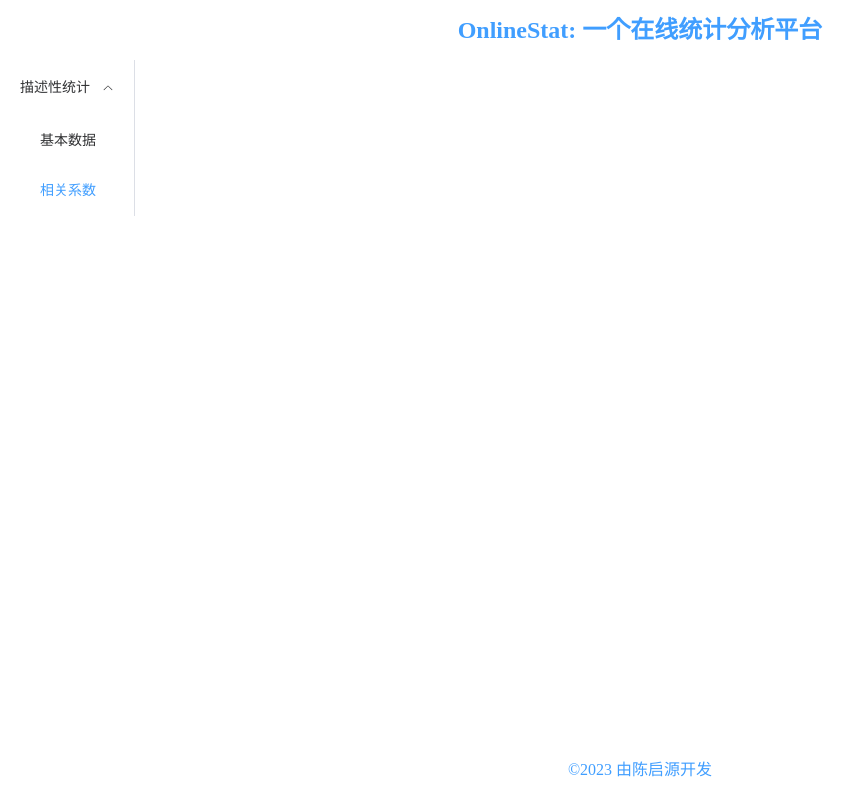
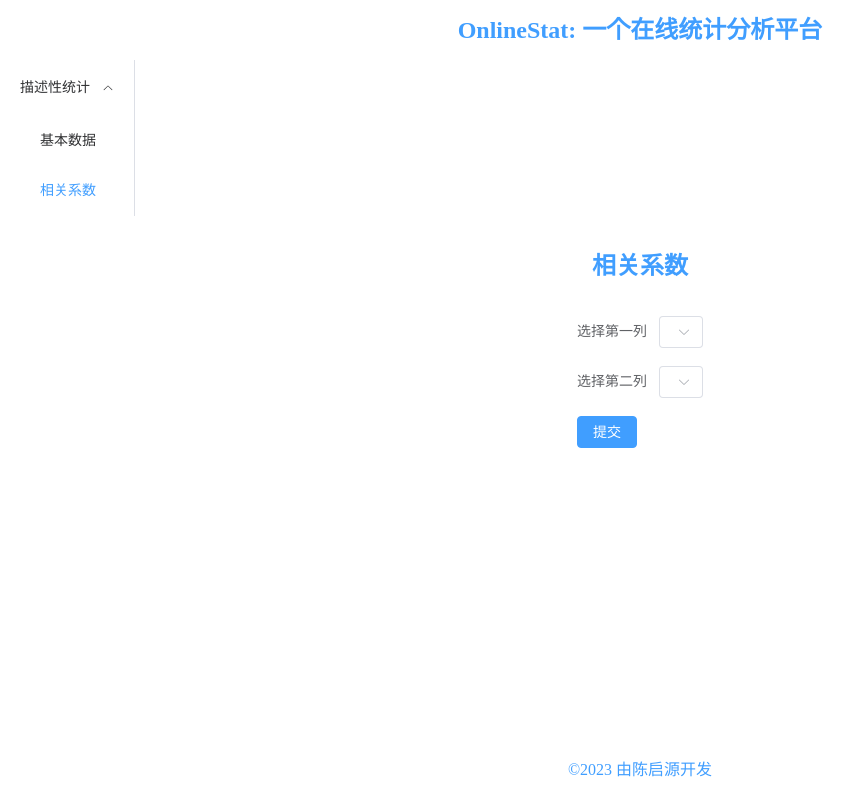
Before and after one commit to qychen2001/OnlineStat, a Vue app in the folder client/: page /analysis in a window 1280 px wide. Both pictures are taken after a click on the item "相关系数". Shown: the whole page, without its empty margins (0-865 px from the left). Built offline with nearby package versions, Linux system fonts and the light colour scheme.

Commit message:
finish corr analysis and reformat all the code

```diff
--- a/client/src/components/analysis/BasicStats.vue
+++ b/client/src/components/analysis/BasicStats.vue
@@ -1,6 +1,7 @@
 <template>
   <el-container>
-    <el-header>
+    <el-header :style="{fontsize: '12px'}">基本统计数据</el-header>
+    <el-main>
       <el-form @submit.prevent="submitData">
         <el-form-item label="选择列">
           <el-select v-model="selectedColumn" placeholder="请选择">
@@ -17,9 +18,6 @@
           <el-button type="primary" @click="submitData">提交</el-button>
         </el-form-item>
       </el-form>
-    </el-header>
-
-    <el-main>
       <!-- 条件渲染，当statistics有数据时显示 -->
       <div v-if="statistics">
         <p>平均值: {{ statistics.mean }}</p>
@@ -39,16 +37,8 @@ import axios from 'axios';
 import {ElMessage} from 'element-plus';
 
 const store = useStore();
-
-// 选择列的数据模型
 const selectedColumn = ref(null);
-
-// 存储从后端获取的统计数据
 const statistics = ref(null);
-
-// 自动获取列名
-
-
 const data = computed(() => store.state.tableData);
 const columnOptions = computed(() => {
   if (data.value.length > 0) {
@@ -56,14 +46,6 @@ const columnOptions = computed(() => {
   }
   return [];
 });
-// const columnOptions = computed(() => {
-//   // 确保数据存在且不为空
-//   if (store.state.rawData && store.state.rawData.length > 0) {
-//     // 使用Object.keys从数据的第一项获取所有键作为列名
-//     return Object.keys(store.state.rawData[0]);
-//   }
-//   return [];
-// });
 
 const submitData = async () => {
   if (!selectedColumn.value) {
@@ -74,7 +56,7 @@ const submitData = async () => {
   try {
     const payload = {
       column: selectedColumn.value,
-      data: store.state.tableData // 确保这是Vuex中的正确路径
+      data: store.state.tableData
     };
 
     const response = await axios.post('http://localhost:5000/api/stats', payload);
@@ -87,5 +69,4 @@ const submitData = async () => {
 </script>
 
 <style scoped>
-/* 你的CSS样式 */
 </style>
--- a/client/src/components/analysis/CorrelationStats.vue
+++ b/client/src/components/analysis/CorrelationStats.vue
@@ -1,62 +1,79 @@
 <template>
-  <div>
-    <!-- 下拉选择数据列 1 -->
-    <el-select v-model="selectedColumn1" placeholder="请选择第一列" class="select-style">
+  <el-container>
+    <el-header :style="{fontsize: '12px'}">相关系数</el-header>
+    <el-main>
+      <el-form @submit.prevent="submitData">
+        <el-form-item label="选择第一列">
+          <el-select v-model="selectedColumn1" placeholder="请选择">
+            <!-- 循环遍历所有可能的列名 -->
             <el-option
-          v-for="column in columns"
+                v-for="column in columnOptions"
                 :key="column"
                 :label="column"
                 :value="column">
             </el-option>
           </el-select>
-
-    <!-- 下拉选择数据列 2 -->
-    <el-select v-model="selectedColumn2" placeholder="请选择第二列" class="select-style">
+        </el-form-item>
+        <el-form-item label="选择第二列">
+          <el-select v-model="selectedColumn2" placeholder="请选择">
             <el-option
-          v-for="column in columns"
+                v-for="column in columnOptions"
                 :key="column"
                 :label="column"
                 :value="column">
             </el-option>
           </el-select>
-
-    <!-- 按钮触发计算相关系数 -->
-    <el-button @click="calculateCorrelation" type="primary" class="button-style">计算相关系数</el-button>
-
-    <!-- 展示计算结果 -->
-    <div v-if="correlation !== null" class="result-container">
-      <p><strong>相关系数:</strong> {{ correlation }}</p>
+        </el-form-item>
+        <el-form-item>
+          <el-button type="primary" @click="submitData">提交</el-button>
+        </el-form-item>
+      </el-form>
+      <!-- 条件渲染，当statistics有数据时显示 -->
+      <div v-if="statistics">
+        <p>相关系数: {{ statistics.correlation }}</p>
       </div>
-  </div>
+    </el-main>
+  </el-container>
 </template>
 
-<script>
-import axios from "axios";
-export default {
-  props: {
-    columns: Array,
-    stats: Object,
-    selectedColumn: String // 接收父组件传递的当前选中列
-  },
-  methods: {
-    updateSelectedColumn(value) {
-      this.$emit('update:selectedColumn1', value);
+<script setup>
+import {ref, computed} from 'vue';
+import {useStore} from 'vuex';
+import axios from 'axios';
+import {ElMessage} from 'element-plus';
+const store = useStore();
+const selectedColumn1 = ref(null);
+const selectedColumn2 = ref(null);
+const statistics = ref(null);
+const data = computed(() => store.state.tableData);
+const columnOptions = computed(() => {
+  if (data.value.length > 0) {
+    return Object.keys(data.value[0]);
   }
-  },
-  emits: ['getStats', 'update:selectedColumn1']
+  return [];
+});
+
+const submitData = async () => {
+  if (!selectedColumn1.value || !selectedColumn2.value) {
+    ElMessage.error('请选择一个列');
+    return;
+  }
+
+  try {
+    const payload = {
+      column1: selectedColumn1.value,
+      column2: selectedColumn2.value,
+      data: store.state.tableData
     };
 
+    const response = await axios.post('http://localhost:5000/api/corr', payload);
+    statistics.value = response.data;
+  } catch (error) {
+    ElMessage.error('数据提交失败');
+    console.error(error);
+  }
+};
 </script>
 
-<!-- Add your component specific styles here -->
 <style scoped>
-.select-style {
-  margin-right: 10px;
-}
-.button-style {
-  margin-bottom: 10px;
-}
-.result-container {
-  margin-top: 10px;
-}
 </style>
--- a/client/src/views/AnalysisPage.vue
+++ b/client/src/views/AnalysisPage.vue
@@ -24,9 +24,10 @@
 </template>
 
 <script setup>
-import { ref } from 'vue';
-import BasicStats from '@/components/analysis/BasicStats.vue'; // 假设你的组件是这样导入的
-import { ElContainer, ElHeader, ElAside, ElMenu, ElMenuItem, ElMain, ElFooter } from 'element-plus';
+import {ref} from 'vue';
+import BasicStats from '@/components/analysis/BasicStats.vue';
+import CorrelationStats from "../components/analysis/CorrelationStats.vue";
+import {ElContainer, ElHeader, ElAside, ElMenu, ElMenuItem, ElMain, ElFooter} from 'element-plus';
 
 // 用于动态切换组件的响应式引用
 const activeComponent = ref('');
@@ -38,16 +39,15 @@ const activeIndex = ref('1-1'); // 假设默认显示“基本数据”
 const handleSelect = (index) => {
   switch (index) {
     case '1-1':
-      activeComponent.value = BasicStats; // 显示基本数据组件
+      activeComponent.value = BasicStats;
       break;
     case '1-2':
-      activeComponent.value = null; // 这里你可以替换为显示“相关系数”的组件
+      activeComponent.value = CorrelationStats;
       break;
-      // 其他case可以根据实际情况继续添加
     default:
       activeComponent.value = null;
   }
-  activeIndex.value = index; // 更新活跃索引，确保菜单显示正确
+  activeIndex.value = index;
 };
 
 // 初始时加载默认组件
```
Also changed, not shown: 1 other file (tests, documents, lock files or other folders). Lines whose indentation alone changed are shown as unchanged.
